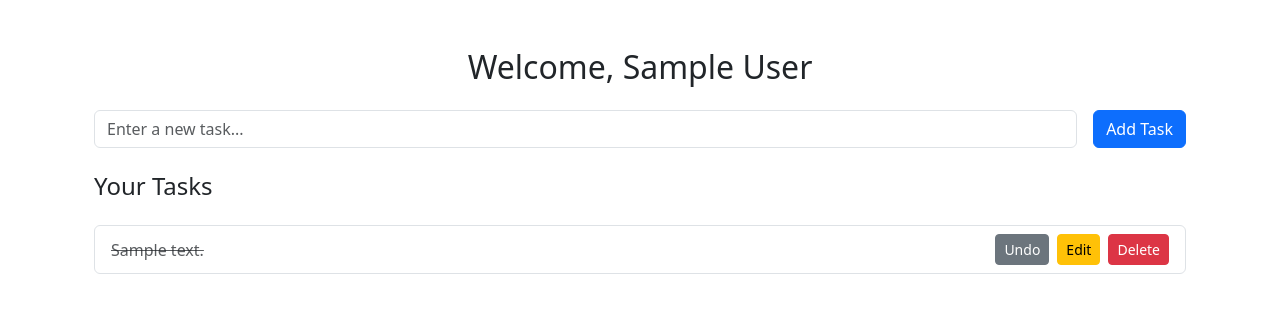
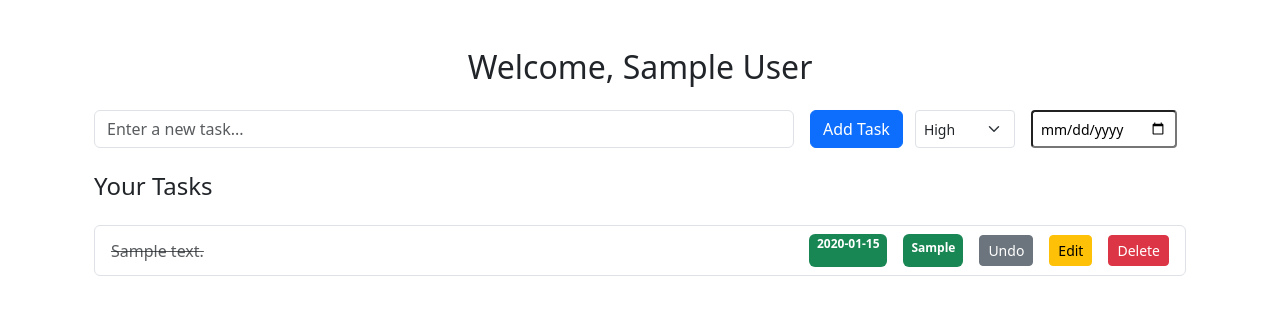
Before and after one commit to ISannan-Ahmad/Flask_Todo_App, a Flask app: page /dashboard in a window 1280 px wide. Shown: the part 56-371 px from the top of the page. Run offline with Flask 3, Linux system fonts and the light colour scheme; a user stored in the database is signed in; tables that the repository leaves empty hold one stand-in row (values such as "Sample post").

Commit message:
Added due dates, priority adn made UI changes

```diff
--- a/app/models.py
+++ b/app/models.py
@@ -15,3 +15,5 @@ class Task(db.Model):
     content = db.Column(db.String(200), nullable=False)
     user_id = db.Column(db.Integer, db.ForeignKey('user.id'), nullable=False)
     done = db.Column(db.Boolean, default=False)
+    priority = db.Column(db.String(10), default="Low")
+    due_date = db.Column(db.Date, nullable=False)
--- a/app/routes.py
+++ b/app/routes.py
@@ -4,7 +4,7 @@ from flask_login import current_user, login_user, login_required, logout_user
 from . import db
 from .models import User, Task
 from .forms import RegisterForm, LoginForm
-
+from datetime import datetime
 routes = Blueprint('routes', __name__)
 
 @routes.route('/')
@@ -72,11 +72,18 @@ def dashboard():
     tasks = current_user.tasks
     if request.method == "POST":
         task = request.form.get("task")
-        new_task = Task(content=task, user_id=current_user.id)
-        db.session.add(new_task)
-        db.session.commit()
-        flash("Task Added Successfully", "success")
-        return redirect(url_for('routes.dashboard'))
+        priority = request.form.get("priority")
+        due_date = request.form.get("date")
+        due_date = datetime.strptime(due_date, "%Y-%m-%d").date()
+        current_date = datetime.today().date()
+        if due_date >= current_date:
+            new_task = Task(content=task, user_id=current_user.id, priority=priority, due_date=due_date)
+            db.session.add(new_task)
+            db.session.commit()
+            flash("Task Added Successfully", "success")
+            return redirect(url_for('routes.dashboard'))
+        else:
+            flash("Due date cannot be in the past")
 
     return render_template("dashboard.html", tasks = tasks)
 
@@ -103,10 +110,20 @@ def edit_task(task_id):
 
     if request.method == "POST":
         updated_content = request.form.get("task")
-        task.content = updated_content
-        db.session.commit()
-        flash("Task updated successfully!", "success")
-        return redirect(url_for("routes.dashboard"))
+        updated_priority = request.form.get("priority")
+        updated_due_date = request.form.get("date")
+        updated_due_date = datetime.strptime(updated_due_date, "%Y-%m-%d").date()
+        current_date = datetime.today().date()
+        if updated_due_date >= current_date:
+            task.content = updated_content
+            task.priority = updated_priority
+            task.due_date = updated_due_date
+            db.session.commit()
+            flash("Task updated successfully!", "success")
+            return redirect(url_for("routes.dashboard"))
+        else:
+            flash("Date cannot be in the past")
+            return redirect(url_for("routes.dashboard"))
 
     return render_template("edit.html", task=task)
 
--- a/app/templates/dashboard.html
+++ b/app/templates/dashboard.html
@@ -8,29 +8,54 @@
 
     <!-- Add Task Form -->
     <form method="POST" class="d-flex mb-4" action="{{ url_for('routes.dashboard') }}">
-        <div class="form-group flex-grow-1">
+        <div class="form-group" style="width: 700px;">
             <input type="text" name="task" class="form-control" placeholder="Enter a new task..." required>
         </div>
         <button type="submit" class="btn btn-primary ms-3">Add Task</button>
+
+        <select name="priority" id="task-priority" class="form-select form-select-sm" style="width: 100px; margin-left: 12px;">
+            <option value="High" selected>High</option>
+            <option value="Medium">Medium</option>
+            <option value="Low">Low</option>
+        </select>
+
+        <input type="date" name="date" class="ms-3 form-control-sm" required>
+
+
+
+        <hr>
     </form>
-
     <!-- Task List -->
     <h4 class="mb-4">Your Tasks</h4>
     {% if tasks %}
         <ul class="list-group">
             {% for task in tasks %}
                 <li class="list-group-item d-flex justify-content-between align-items-center">
-                    <span class="{{ 'text-decoration-line-through text-muted' if task.done else '' }}">
+                    <span class="{{ 'text-decoration-line-through text-muted' if task.done else '' }}" style="width: 60%;">
                         {{ task.content }}
                     </span>
 
-                    <div class="d-flex align-items-center">
+
+                    <div class="d-flex align-items-center justify-content-end" style="width: 40%;">
+
+                        <span class="badge me-3 bg-success" style="height: 33px; text-align: center;">
+                            {{ task.due_date }}
+                        </span>
+
+                        <span class="badge me-3 p-2 {{ 'bg-danger' if task.priority == 'High' else 'bg-warning text-dark' if task.priority == 'Medium' else 'bg-success' }}" style="height: 33px; text-align: center;">
+                            {{ task.priority }}
+                        </span>
+
+
                         <a href="{{ url_for('routes.toggle_status', task_id=task.id) }}"
-                           class="btn btn-sm me-2 {{ 'btn-success' if not task.done else 'btn-secondary' }}">
+                           class="btn btn-sm me-3 {{ 'btn-success' if not task.done else 'btn-secondary' }}">
                             {{ 'Mark as Done' if not task.done else 'Undo' }}
                         </a>
-                        <a href="{{ url_for('routes.edit_task', task_id=task.id) }}" class="btn btn-warning btn-sm me-2">Edit</a>
+
+                        <a href="{{ url_for('routes.edit_task', task_id=task.id) }}" class="btn btn-warning btn-sm me-3">Edit</a>
+
                         <a href="{{ url_for('routes.delete_task', task_id=task.id) }}" class="btn btn-danger btn-sm">Delete</a>
+
                     </div>
 
                 </li>
```
Also changed, not shown: app/templates/edit.html (+9 -1 lines).
